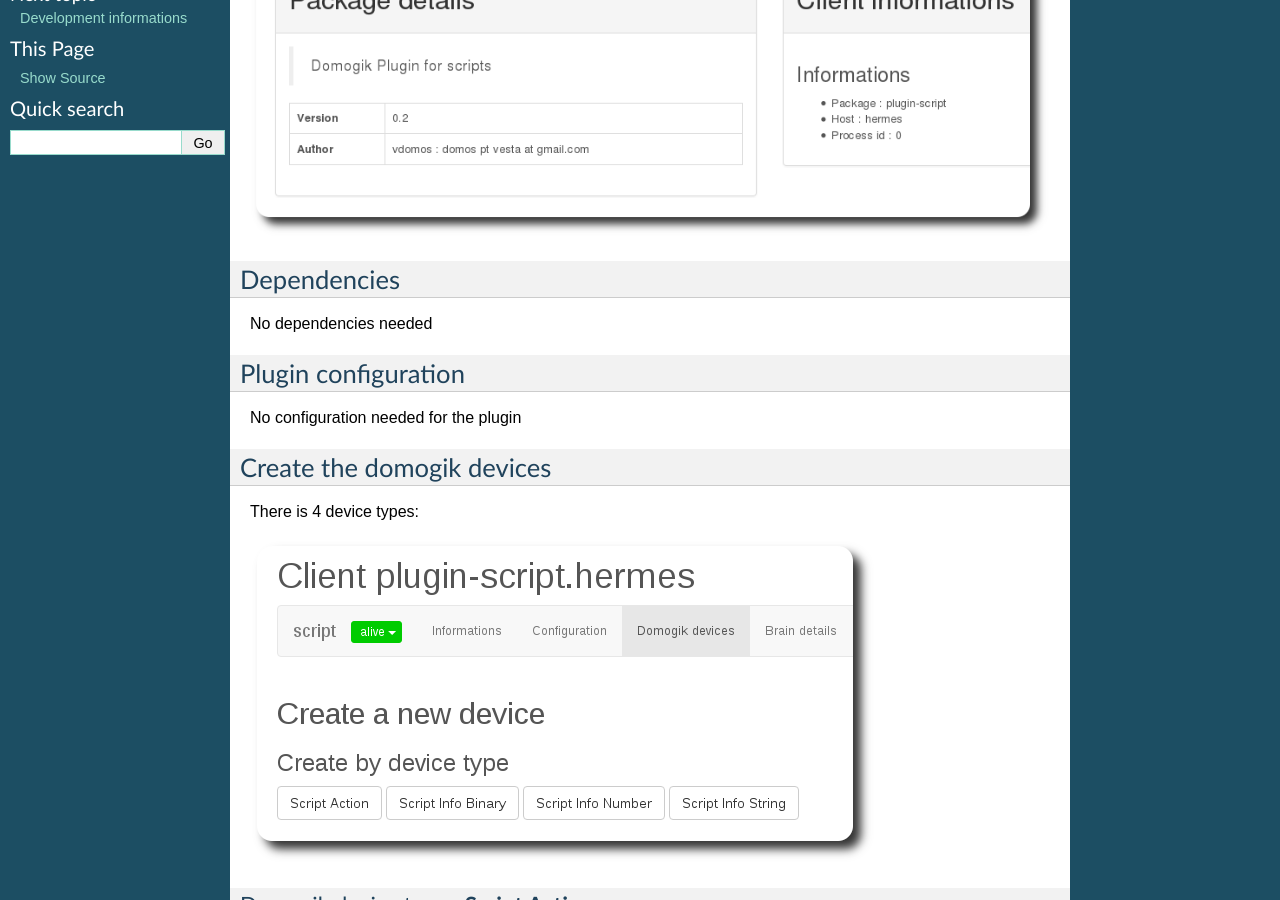
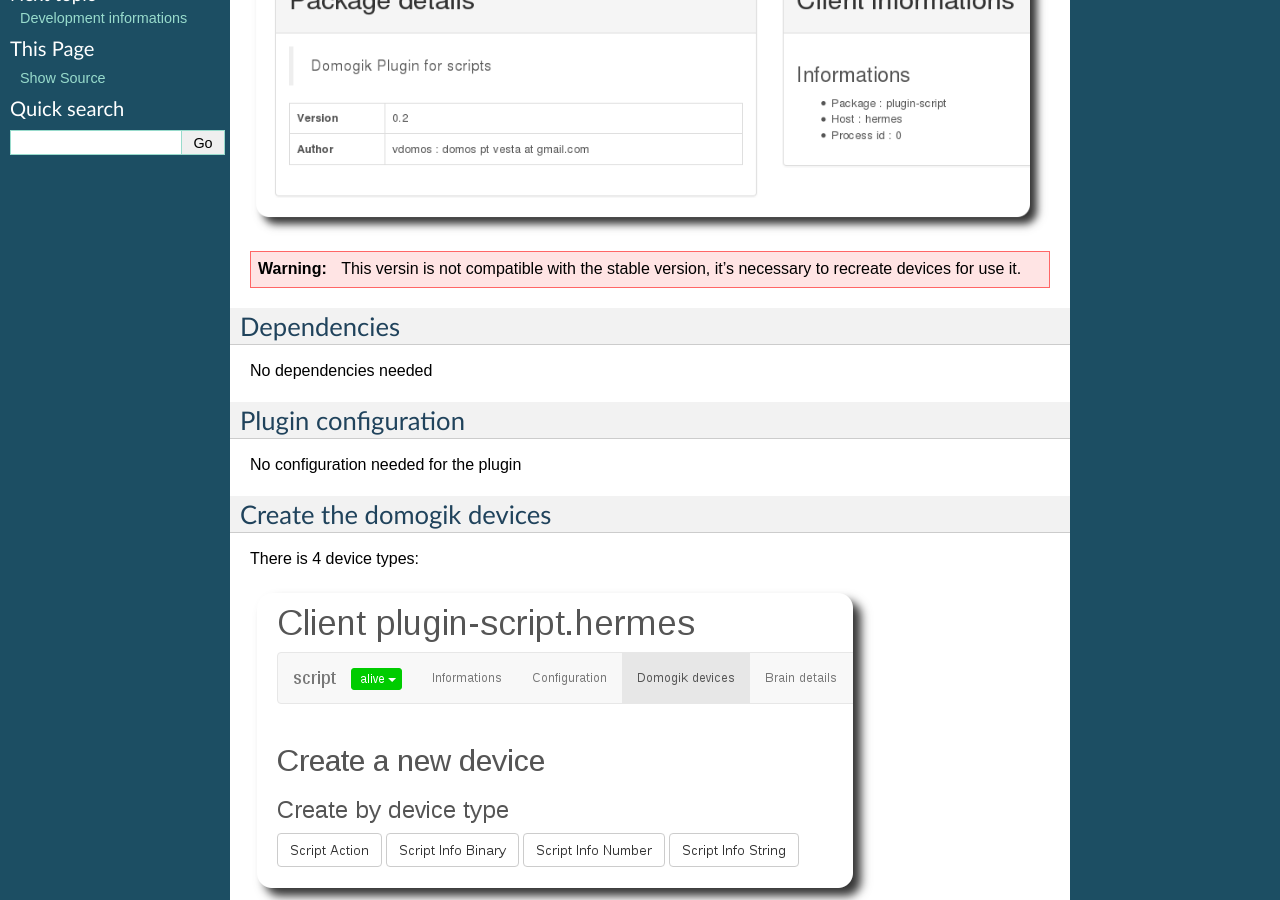
Before and after one commit to vdomos/domogik-plugin-script, a Sphinx documentation site: the page built from docs/script.txt, in a window 1280 px wide and 900 px high, scrolled down 586 px. Built offline with Sphinx 7.4.7, drawn with Linux system fonts in a browser that asks for light colours.

Commit message:
Doc Update

```diff
--- a/docs/script.txt
+++ b/docs/script.txt
@@ -22,6 +22,9 @@
 -----------------------
 
 .. image:: Domogik_Device_Plugin-Script_16.png
+
+.. warning::
+	This versin is not compatible with the stable version, it's necessary to recreate devices for use it.
 
 
 Dependencies
```
